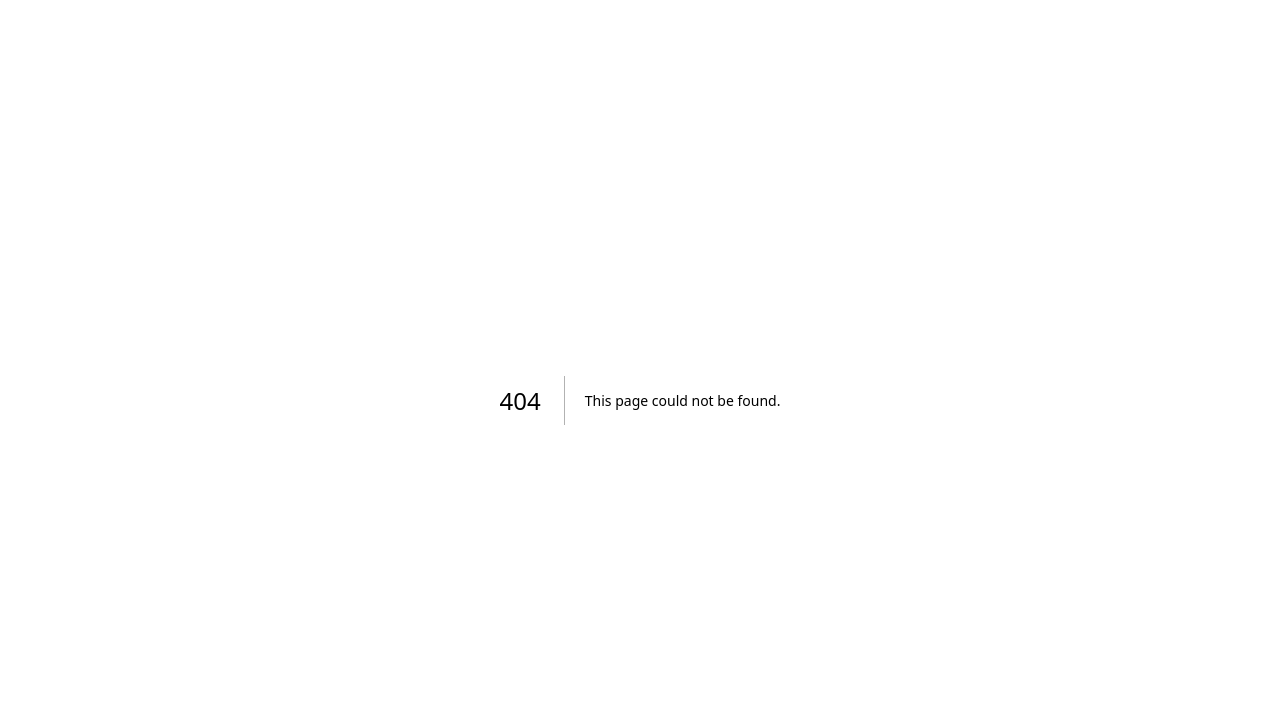
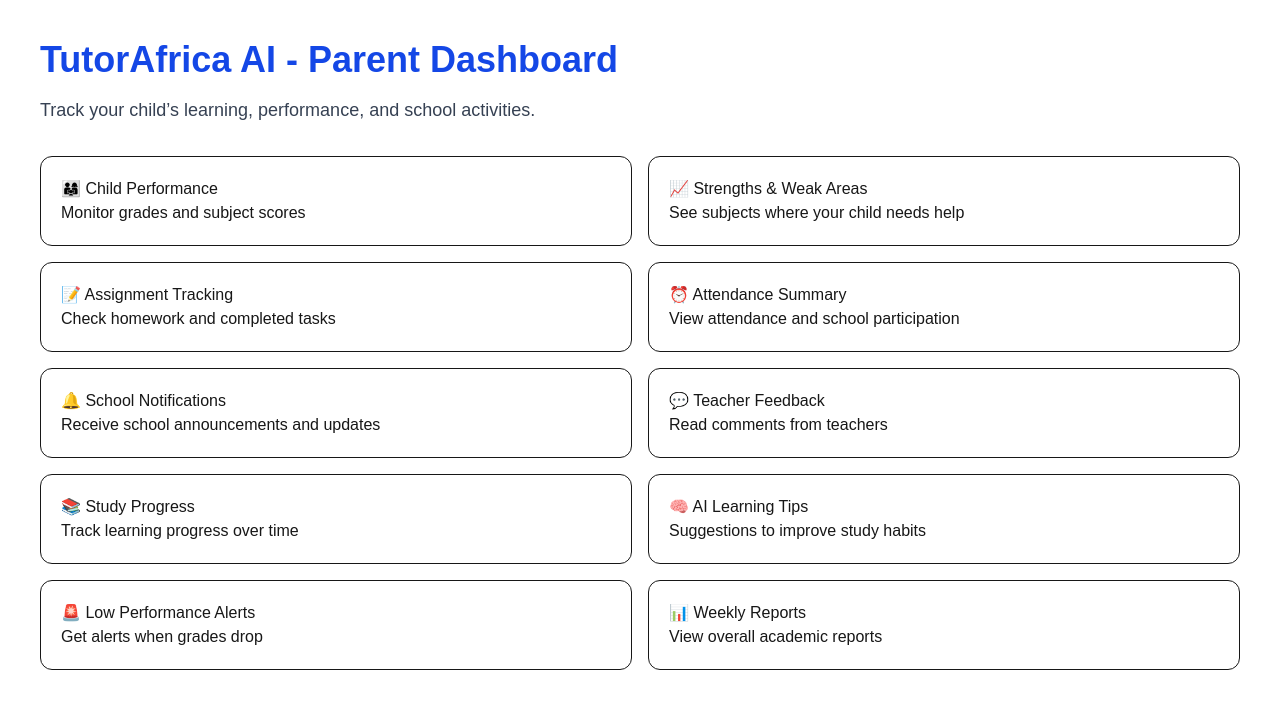
Before and after one commit to favour299/tutorafrica-ai, a Next.js app: page /parent in a window 1280 px wide. Before the commit this address had no page. Shown: the top 708 px of the page. Built offline with nearby package versions, Linux system fonts and the light colour scheme.

Commit message:
add parent dashboard

```diff
--- /dev/null
+++ b/app/parent/page.tsx
@@ -0,0 +1,67 @@
+export default function ParentPage() {
+  return (
+    <main className="min-h-screen bg-white p-10">
+      <h1 className="text-4xl font-bold text-blue-700">
+        TutorAfrica AI - Parent Dashboard
+      </h1>
+
+      <p className="mt-4 text-lg text-gray-700">
+        Track your child’s learning, performance, and school activities.
+      </p>
+
+      <div className="mt-8 grid gap-4 md:grid-cols-2">
+
+        <div className="p-5 border rounded-xl">
+          👨‍👩‍👧 Child Performance
+          <p>Monitor grades and subject scores</p>
+        </div>
+
+        <div className="p-5 border rounded-xl">
+          📈 Strengths & Weak Areas
+          <p>See subjects where your child needs help</p>
+        </div>
+
+        <div className="p-5 border rounded-xl">
+          📝 Assignment Tracking
+          <p>Check homework and completed tasks</p>
+        </div>
+
+        <div className="p-5 border rounded-xl">
+          ⏰ Attendance Summary
+          <p>View attendance and school participation</p>
+        </div>
+
+        <div className="p-5 border rounded-xl">
+          🔔 School Notifications
+          <p>Receive school announcements and updates</p>
+        </div>
+
+        <div className="p-5 border rounded-xl">
+          💬 Teacher Feedback
+          <p>Read comments from teachers</p>
+        </div>
+
+        <div className="p-5 border rounded-xl">
+          📚 Study Progress
+          <p>Track learning progress over time</p>
+        </div>
+
+        <div className="p-5 border rounded-xl">
+          🧠 AI Learning Tips
+          <p>Suggestions to improve study habits</p>
+        </div>
+
+        <div className="p-5 border rounded-xl">
+          🚨 Low Performance Alerts
+          <p>Get alerts when grades drop</p>
+        </div>
+
+        <div className="p-5 border rounded-xl">
+          📊 Weekly Reports
+          <p>View overall academic reports</p>
+        </div>
+
+      </div>
+    </main>
+  );
+}
```
